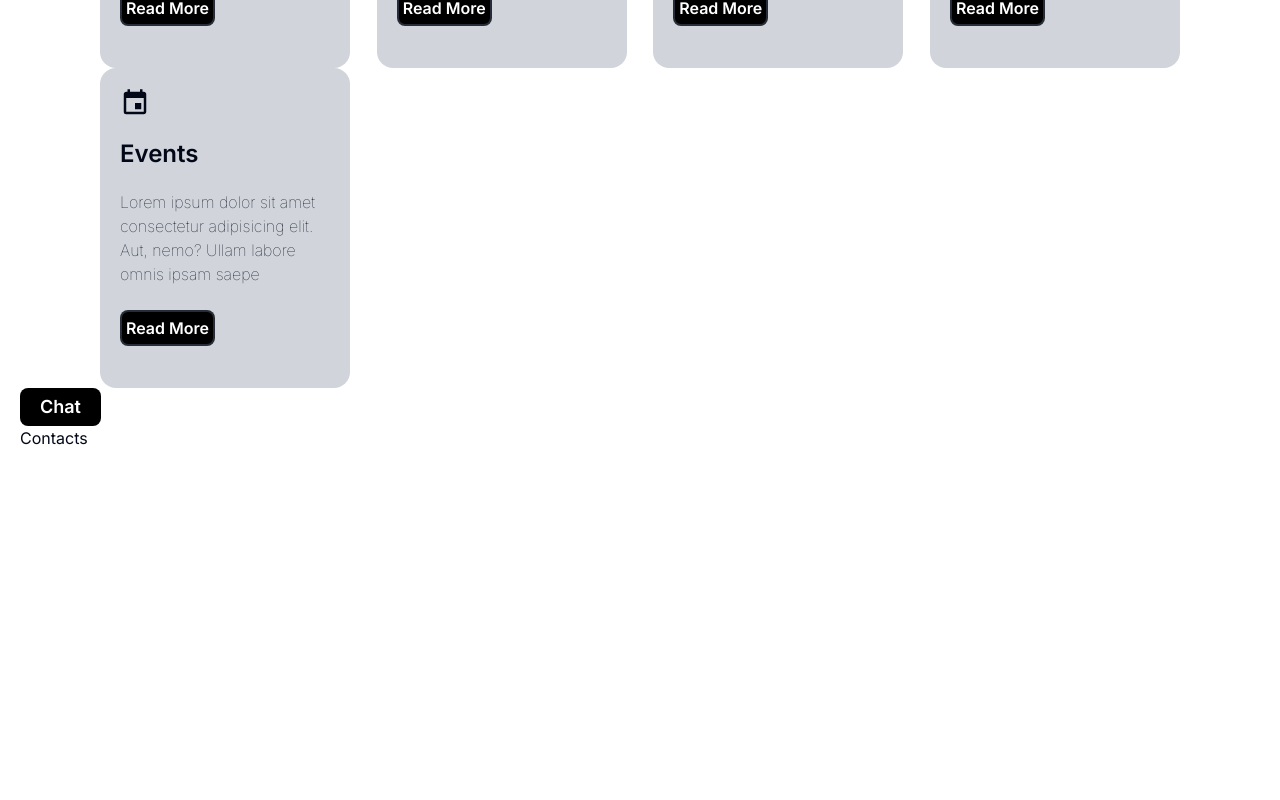
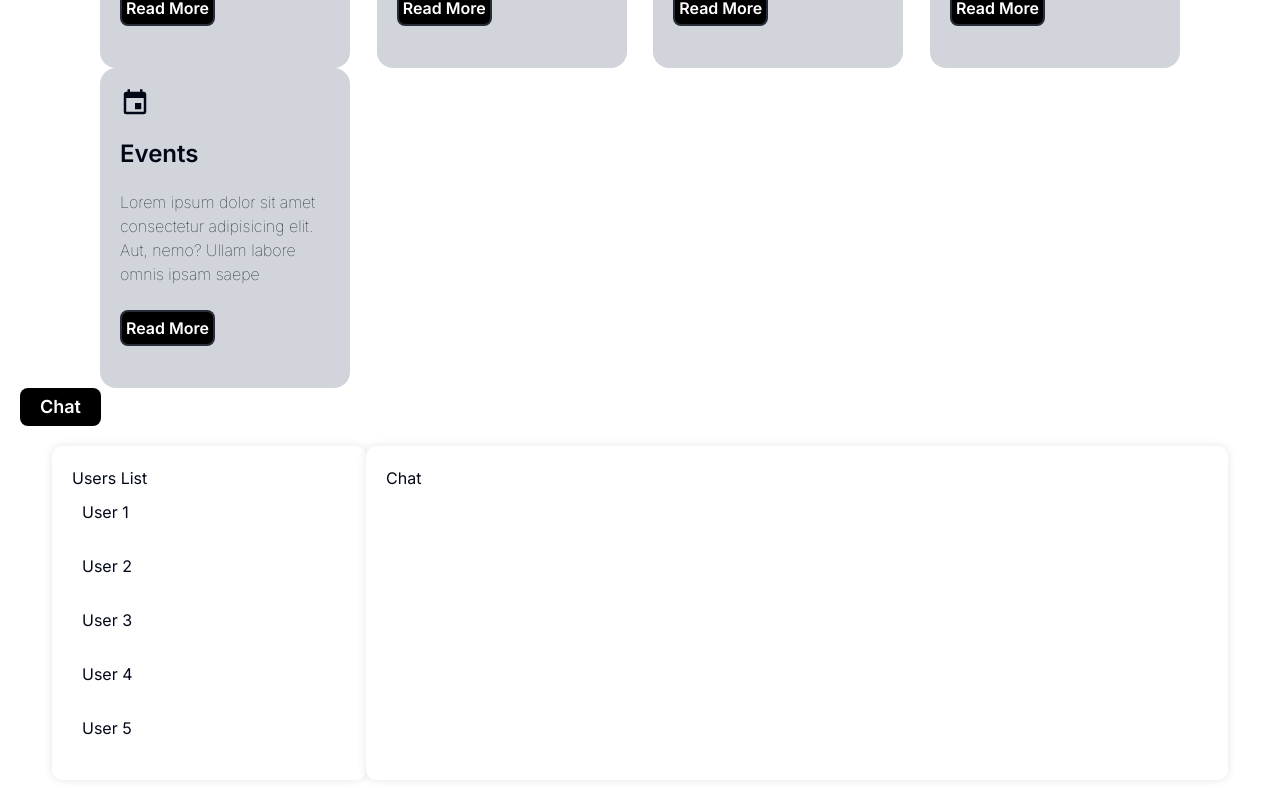
Before and after one commit to its-adityajohri/Syncronify, a Next.js app in the folder client/: page / in a window 1280 px wide. Shown: the part 984-1784 px from the top of the page. Before the commit the page ends 1454 px from the top, so only its background shows below. Built offline with nearby package versions, Linux system fonts and the light colour scheme.

Commit message:
Chat component progress

```diff
--- /dev/null
+++ b/client/src/app/dashboard/contact-page/page.tsx
@@ -0,0 +1,9 @@
+import Contacts from "@/components/Contacts/Contacts";
+import React, { useState } from 'react';
+
+const contactPage = () => {
+    return (
+        <div><Contacts/></div>
+    )
+}
+export default contactPage;
--- a/client/src/app/page.tsx
+++ b/client/src/app/page.tsx
@@ -13,6 +13,7 @@ import ChatInterface from '@/components/Chat/ChatInterface';
 import ChatButton from '@/components/Chat/ChatButton';
 import { useState } from 'react';
 import Contacts from '@/components/Contacts/Contacts';
+// import '../components/Chat/chatStyles.css'
 
 const LandingPage = () => {
   const router=useRouter();
--- /dev/null
+++ b/client/src/components/Contacts/ContactChatInterface.tsx
@@ -0,0 +1,52 @@
+"use client"
+import React, { useState } from 'react';
+interface ChatInterfaceProps {
+  onClose: () => void;
+}
+
+const ChatInterface: React.FC<ChatInterfaceProps> = ({ onClose }) => {
+  const [message, setMessage] = useState('');
+  const [messages, setMessages] = useState<string[]>([]);
+
+  const handleInputChange = (event: React.ChangeEvent<HTMLInputElement>) => {
+    setMessage(event.target.value);
+  };
+
+  const handleSendClick = () => {
+    if (message.trim() !== '') {
+      setMessages([...messages, message]);
+      setMessage('');
+    }
+  };
+
+  return (
+    <div className="chat-interface">
+      <div className="header">
+        {/* <h2>Chat Interface</h2> */}
+        {/* <button onClick={onClose} className="close-button">
+          Close
+        </button> */}
+      </div>
+      <div className="chat-messages items-end gap-1">
+        {messages.map((msg, index) => (
+          <div key={index} className="message rounded-[5px] bg-gray-300/70">
+            {msg}
+          </div>
+        ))}
+      </div>
+      <div className="input-area">
+        <input
+          type="text"
+          placeholder="Type your message..."
+          value={message}
+          onChange={handleInputChange}
+        />
+        <button onClick={handleSendClick} className="send-button">
+          Send
+        </button>
+      </div>
+    </div>
+  );
+};
+
+export default ChatInterface;
--- a/client/src/components/Contacts/Contacts.tsx
+++ b/client/src/components/Contacts/Contacts.tsx
@@ -1,6 +1,55 @@
-const Contacts = ()=>{
-    return (
-        <div>Contacts</div>
-    )
-}
-export default Contacts;
+// pages/contact.tsx
+"use client"
+// pages/contact.tsx
+
+import { useState } from 'react';
+import './contacts.css';
+import ContactChatInterface from './ContactChatInterface';
+
+const ContactPage = () => {
+  const [activeUser, setActiveUser] = useState<string | null>(null);
+
+  const users = [
+    { id: 'user1', name: 'User 1' },
+    { id: 'user2', name: 'User 2' },
+    { id: 'user3', name: 'User 3' },
+    { id: 'user4', name: 'User 4' },
+    { id: 'user5', name: 'User 5' },
+    // Add more users as needed
+  ];
+
+  const handleUserClick = (userId: string) => {
+    setActiveUser(userId);
+  };
+
+  return (
+    <div className="container">
+      <div className="usersList">
+        <h2>Users List</h2>
+        {users.map(user => (
+          <div
+            key={user.id}
+            className={`user ${activeUser === user.id ? 'active' : ''}`}
+            onClick={() => handleUserClick(user.id)}
+          >
+            {user.name}
+          </div>
+        ))}
+      </div>
+      <div className="chatBox">
+        <h2>Chat</h2>
+        {users.map(user => (
+          <div
+            key={user.id}
+            className="chat"
+            style={{ display: activeUser === user.id ? 'block' : 'none' }}
+          >
+            <ContactChatInterface onClose={()=>{}}/>
+          </div>
+        ))}
+      </div>
+    </div>
+  );
+};
+
+export default ContactPage;
--- /dev/null
+++ b/client/src/components/Contacts/contacts.css
@@ -0,0 +1,96 @@
+/* styles/contact.css */
+
+.container {
+    display: flex;
+    justify-content: space-between;
+    width: 100%;
+    margin-top: 20px;
+  }
+  .send-button {
+    background-color: #000000;
+    color: white;
+    border: none;
+    height: 35px;
+    padding: 5px 20px;
+    border-radius: 5px;
+    cursor: pointer;
+  }
+  .message{
+    /* background-color: rgb(67, 173, 67); */
+    /* min-width:fit-content ; */
+    max-width: 350px;
+    padding: 2px 5px;
+  }
+  .usersList {
+    flex: 1;
+    background-color: #fff;
+    padding: 20px;
+    border-radius: 10px;
+    box-shadow: 0 0 10px rgba(0, 0, 0, 0.1);
+  }
+
+  .chatBox {
+    flex: 3;
+    background-color: #fff;
+    padding: 20px;
+    border-radius: 10px;
+    box-shadow: 0 0 10px rgba(0, 0, 0, 0.1);
+  }
+
+  .user {
+    margin-bottom: 10px;
+    cursor: pointer;
+    padding: 10px;
+    border-radius: 5px;
+    transition: background-color 0.3s ease;
+  }
+
+  .user:hover {
+    background-color: #f2f2f2;
+  }
+
+  .active {
+    background-color: #f2f2f2;
+  }
+
+  .chat {
+    margin-bottom: 10px;
+    padding: 5px;
+    border-radius: 5px;
+    background-color: #f2f2f2;
+  }
+
+  .chat:last-child {
+    margin-bottom: 0;
+  }
+  .chat-interface {
+    width: 100%;
+    background-color: white;
+    border: 1px solid #ddd;
+    border-radius: 5px;
+  }
+  .chat-messages {
+    height: 200px;
+    overflow-y: scroll;
+    padding: 10px;
+    display:flex;
+    flex-direction: column;
+    align-items:right;
+    /* justify-content: end; */
+  }
+  .input-area {
+    display: flex;
+    align-items: center;
+    padding: 10px;
+    /* height: 100px; */
+    /* width: 10px; */
+  }
+  .input-area input {
+    flex: 1;
+    padding: 8px;
+    border: 1px solid #ddd;
+    border-radius: 5px;
+    width: 10px;
+    height: 35px;
+    margin-right: 10px;
+  }
```
